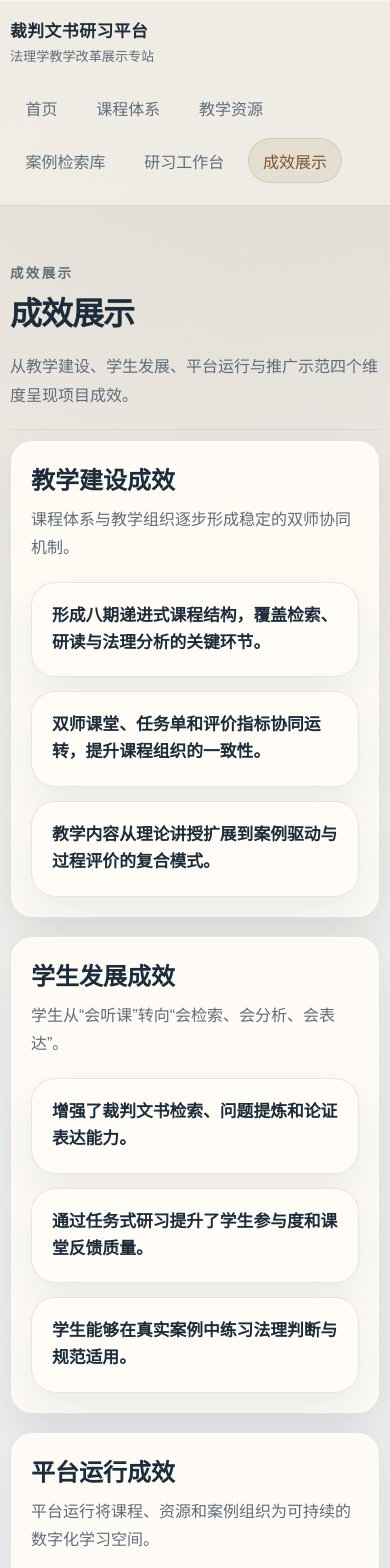
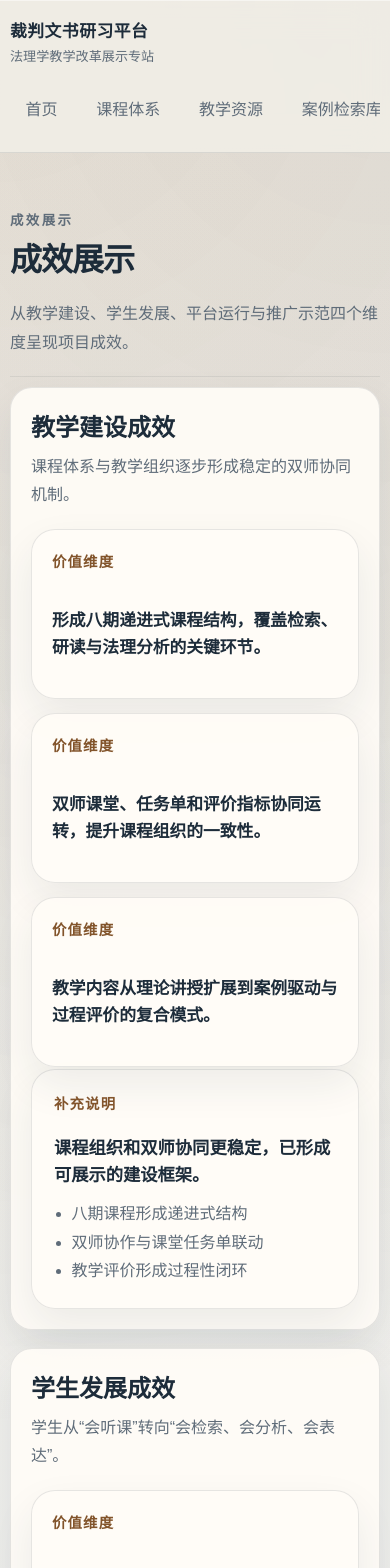
Before and after one commit to silent632/faxue-jiaoyu-showcase, a Next.js app: page /impact in a window 390 px wide. Shown: the top 1568 px of the page. Built offline with nearby package versions, Linux system fonts and the light colour scheme.

Commit message:
style: strengthen Task 7 screenshot hierarchy

```diff
--- a/app/globals.css
+++ b/app/globals.css
@@ -99,10 +99,12 @@ main {
 }
 
 .showcase-nav-link {
+  flex: 0 0 auto;
   padding: 0.6rem 0.9rem;
   border-radius: 999px;
   border: 1px solid transparent;
   color: var(--muted);
+  white-space: nowrap;
   transition: background-color 160ms ease, border-color 160ms ease, color 160ms ease, transform 160ms ease;
 }
 
@@ -289,6 +291,63 @@ main {
   line-height: 1.6;
 }
 
+.course-card,
+.resource-card,
+.impact-card,
+.impact-summary {
+  display: grid;
+  gap: 10px;
+}
+
+.course-card {
+  min-height: 200px;
+}
+
+.course-card-title {
+  font-size: 1.08rem;
+}
+
+.course-card-meta,
+.resource-card-note {
+  color: var(--muted);
+  line-height: 1.75;
+}
+
+.course-card-meta {
+  font-size: 0.9rem;
+  font-weight: 700;
+  letter-spacing: 0.08em;
+  text-transform: uppercase;
+}
+
+.resource-card {
+  min-height: 180px;
+}
+
+.resource-card-note {
+  margin: 0;
+}
+
+.impact-card {
+  min-height: 170px;
+}
+
+.impact-summary {
+  margin-top: 2px;
+  padding: 22px;
+}
+
+.impact-summary strong {
+  font-size: 1.08rem;
+}
+
+.impact-summary-list {
+  margin: 0;
+  padding-left: 1.1rem;
+  color: var(--muted);
+  line-height: 1.8;
+}
+
 .timeline-grid,
 .resource-grid,
 .impact-grid {
@@ -391,11 +450,32 @@ main {
   }
 
   .showcase-nav-links {
+    flex-wrap: nowrap;
     justify-content: flex-start;
+    overflow-x: auto;
+    overflow-y: hidden;
+    padding-bottom: 4px;
+    -webkit-overflow-scrolling: touch;
+    scrollbar-width: none;
+    scroll-snap-type: x proximity;
+  }
+
+  .showcase-nav-links::-webkit-scrollbar {
+    display: none;
+  }
+
+  .showcase-nav-link {
+    scroll-snap-align: start;
   }
 
   .showcase-problems,
   .showcase-entry-grid {
+    grid-template-columns: 1fr;
+  }
+
+  .timeline-grid,
+  .resource-grid,
+  .impact-grid {
     grid-template-columns: 1fr;
   }
 }
@@ -417,13 +497,4 @@ main {
     padding: 20px;
   }
 
-  .showcase-nav-links {
-    overflow-x: auto;
-    padding-bottom: 4px;
-    scrollbar-width: none;
-  }
-
-  .showcase-nav-links::-webkit-scrollbar {
-    display: none;
-  }
 }
--- a/app/impact/page.js
+++ b/app/impact/page.js
@@ -4,6 +4,24 @@ import { buildShowcaseContent } from "@/lib/showcase-content";
 
 export default function ImpactPage() {
   const content = buildShowcaseContent();
+  const impactNotes = {
+    "教学建设成效": {
+      lead: "课程组织和双师协同更稳定，已形成可展示的建设框架。",
+      points: ["八期课程形成递进式结构", "双师协作与课堂任务单联动", "教学评价形成过程性闭环"],
+    },
+    "学生发展成效": {
+      lead: "学生从“听讲”转向“检索、研读、表达”三位一体的研习状态。",
+      points: ["提升裁判文书检索与提炼能力", "增强争点识别与论证表达能力", "课堂参与和成果输出更完整"],
+    },
+    "平台运行成效": {
+      lead: "平台把课程、案例和资源串成统一入口，便于持续运行。",
+      points: ["案例、课程、资源统一归档展示", "支持教学记录与学习成果沉淀", "页面结构适合后续持续扩展"],
+    },
+    "推广示范成效": {
+      lead: "标准化材料让成果更容易复用、交流和推广。",
+      points: ["共享表单和流程便于跨班复用", "案例研习样板适合院系传播", "成果展示可直接用于申报截图"],
+    },
+  };
 
   return (
     <main className="showcase-page">
@@ -27,11 +45,21 @@ export default function ImpactPage() {
             >
               <div className="impact-grid">
                 {item.points.map((point) => (
-                  <article key={point} className="showcase-card">
+                  <article key={point} className="showcase-card impact-card">
+                    <span className="showcase-card-eyebrow">价值维度</span>
                     <strong>{point}</strong>
                   </article>
                 ))}
               </div>
+              <article className="showcase-card impact-summary">
+                <span className="showcase-card-eyebrow">补充说明</span>
+                <strong>{impactNotes[item.title].lead}</strong>
+                <ul className="impact-summary-list">
+                  {impactNotes[item.title].points.map((point) => (
+                    <li key={point}>{point}</li>
+                  ))}
+                </ul>
+              </article>
             </ShowcaseSection>
           ))}
         </div>
```
Also changed, not shown: app/courses/page.js (+15 -3 lines), app/resources/page.js (+14 -1 lines).
